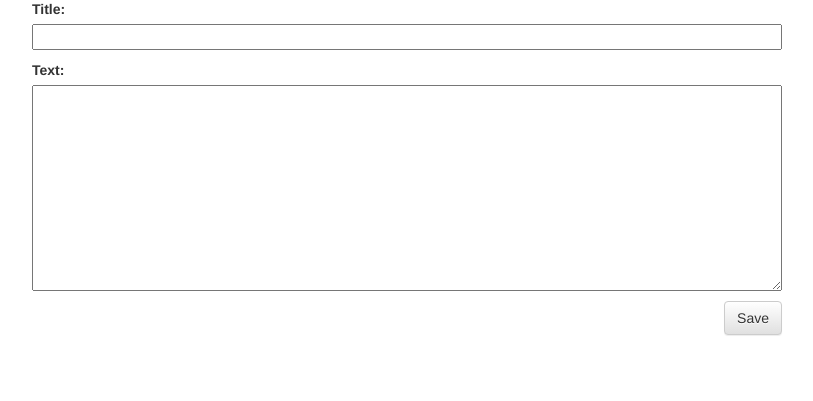
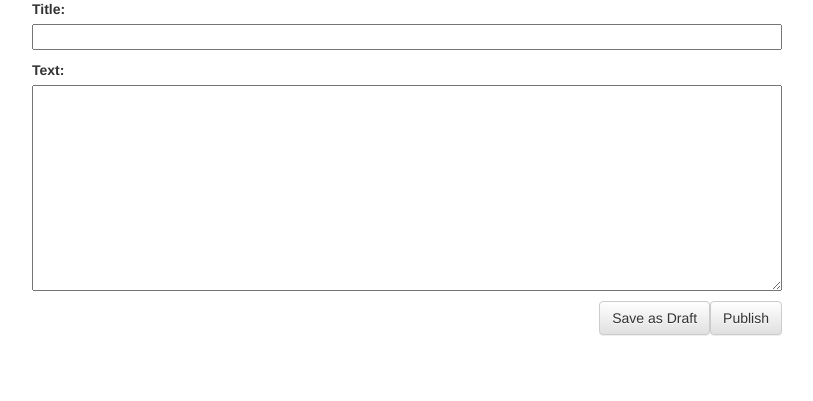
Before and after one commit to J-XU2018/my-second-blog, a Django app: page /post/new/ in a window 1280 px wide. Shown: the part 248-649 px from the top of the page, without its empty margins (23-836 px from the left). Run offline with Django 3.2, Linux system fonts and the light colour scheme; the visitor is signed in with stand-in values (Sample User, id 1); some libraries are stand-ins or nearby versions.

Commit message:
add save as draft

```diff
--- a/blog/templates/blog/post_edit.html
+++ b/blog/templates/blog/post_edit.html
@@ -4,6 +4,7 @@
     <h1>New Post</h1>
     <form method='POST' class='post-form'>{% csrf_token %}
       {{form.as_p }}
-      <button type='submit' class='save btn btn-default'>Save</button>
+      <button type='submit' class='save btn btn-default' name='publish'>Publish</button>
+      <button type='submit' class='save btn btn-default' nam='save'>Save as Draft</button>
     </form>
 {% endblock %}
--- a/blog/views.py
+++ b/blog/views.py
@@ -8,7 +8,6 @@ from django.contrib.auth.decorators import login_required
 # Create your views here.
 def post_list(request):
     posts = Post.objects.filter(published_date__lte=timezone.now()).order_by('published_date')
-
     return render(request, 'blog/post_list.html', {'posts': posts})
 
 def post_detail(request, pk):
@@ -22,8 +21,19 @@ def post_new(request):
         if form.is_valid():
             post = form.save(commit=False)
             post.author = request.user
+            if 'publish' in request.POST:
+                post.published_date = timezone.now()
             post.save()
-            return redirect('post_detail', pk=post.pk)
+            request.session['last_post'] = "2016-2-2"
+            # if user.is_authenticated:
+                # print("user ok")
+                # request.session['name'] = user.username
+            print("session set")
+            print(request.session['last_post'])
+            # return redirect('post_detail', pk=post.pk)
+            # return redirect('post_list', pk=post.pk)
+            posts = Post.objects.filter(published_date__lte=timezone.now()).order_by('published_date')
+            return render(request, 'blog/post_list.html', {'posts': posts})
     else:
         form = PostForm()
         return render(request, 'blog/post_edit.html', {'form': form})
```
